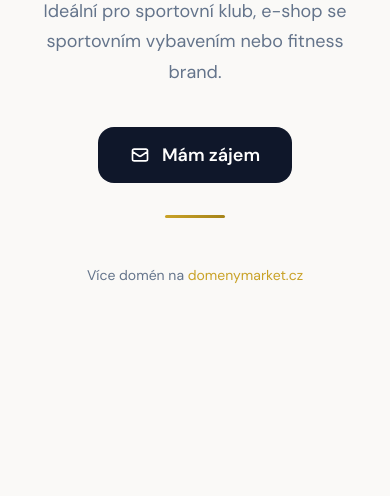
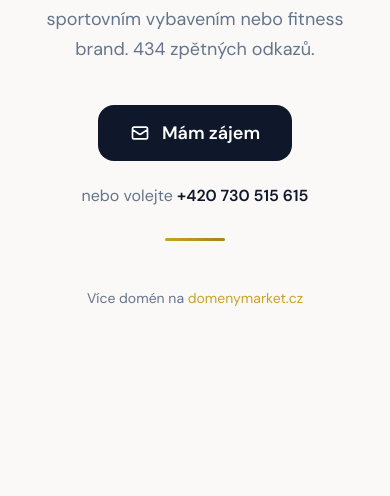
Before and after one commit to thesivak/mksport-cz, a plain HTML site: page index.html in a window 390 px wide. Shown: the part 348-844 px from the top of the page. Drawn offline with Linux system fonts and the light colour scheme.

Commit message:
feat: add phone number +420 730 515 615

```diff
--- a/index.html
+++ b/index.html
@@ -121,6 +121,22 @@
       margin: 2rem auto;
       border-radius: 2px;
     }
+
+    .phone {
+      margin-top: 1.5rem;
+      color: var(--muted);
+      font-size: 1rem;
+    }
+
+    .phone a {
+      color: var(--ink);
+      text-decoration: none;
+      font-weight: 600;
+    }
+
+    .phone a:hover {
+      color: var(--gold);
+    }
   </style>
 </head>
 <body>
@@ -132,7 +148,7 @@
     </h1>
 
     <p class="description">
-      Ideální pro sportovní klub, e-shop se sportovním vybavením nebo fitness brand.
+      Ideální pro sportovní klub, e-shop se sportovním vybavením nebo fitness brand. 434 zpětných odkazů.
     </p>
 
     <a href="mailto:domeny@domenymarket.cz?subject=Zájem o doménu mksport.cz" class="cta">
@@ -142,6 +158,10 @@
       Mám zájem
     </a>
 
+    <p class="phone">
+      nebo volejte <a href="tel:+420730515615">+420 730 515 615</a>
+    </p>
+
     <div class="divider"></div>
 
     <p class="footer">
```
